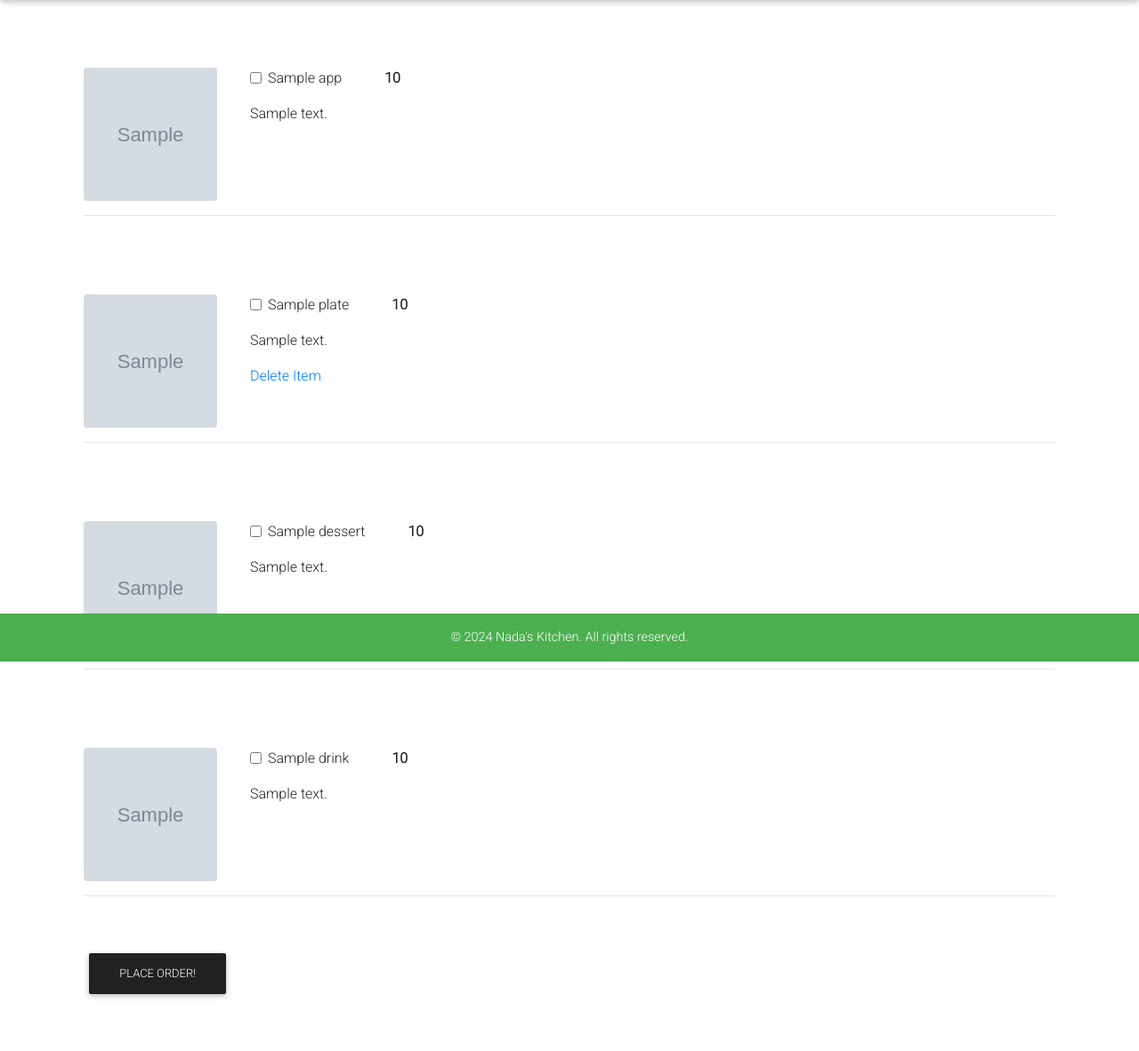
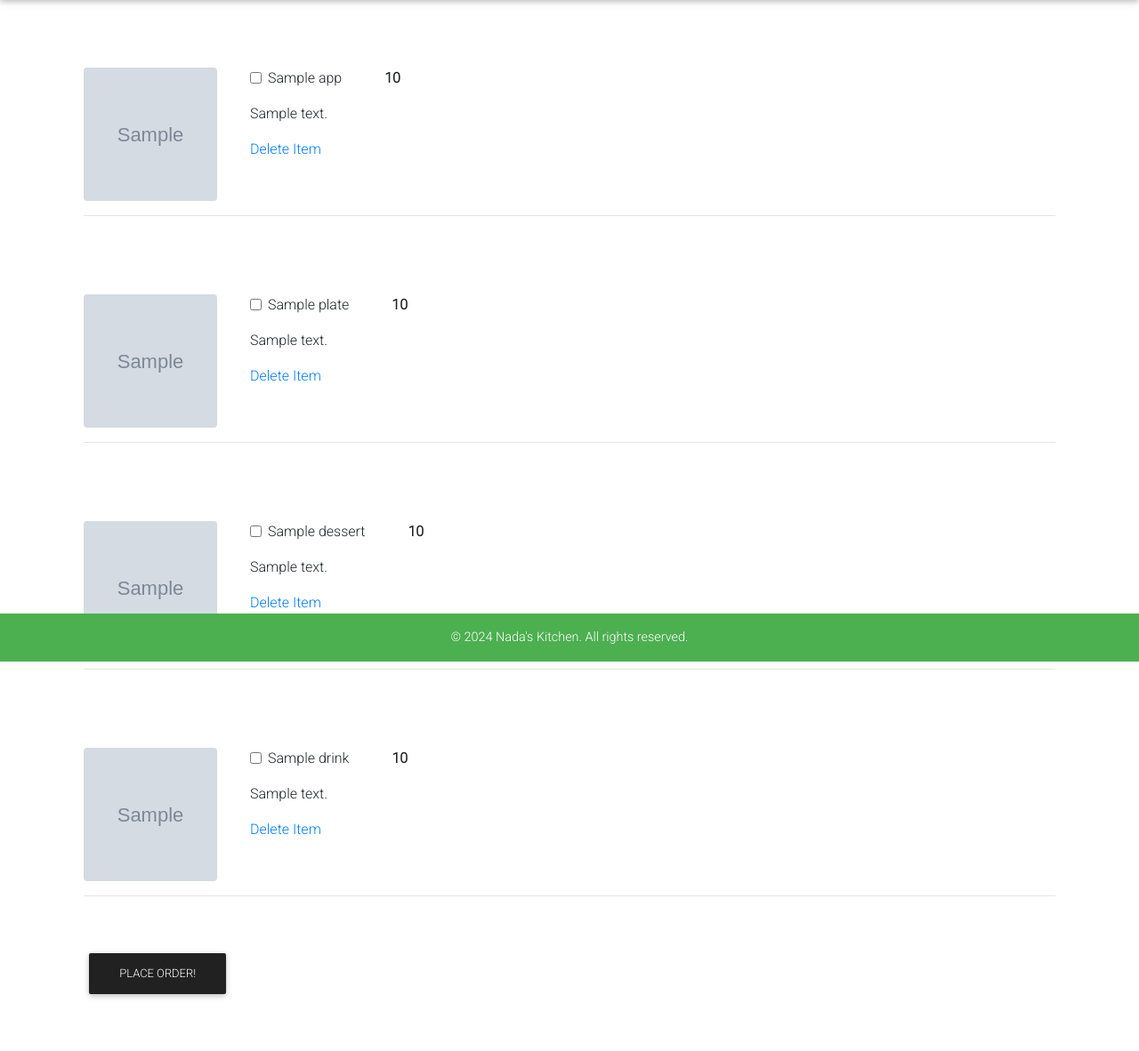
Before and after one commit to jjsemaan/nadas-cuisine, a Django app: template customer/templates/customer/order.html in a window 1280 px wide. Shown: the part 56-1238 px from the top of the page at 89% size. Run offline with Django 4.2, Linux system fonts and the light colour scheme; the template is opened without the code that fills it: most values are stand-ins (such as "Sample title", 1, 10 or a date in 2020); grey boxes marked "Sample" are stand-in pictures; some libraries are stand-ins or nearby versions.

Commit message:
Add menu item delete functionality for Admins

```diff
--- a/customer/templates/customer/order.html
+++ b/customer/templates/customer/order.html
@@ -22,6 +22,7 @@
                                 <p class="font-weight-bold pl-5">{{ app.price }}</p>
                             </div>
                             <p>{{ app.description }}</p>
+                            <a href="{% url 'delete_menu_item' app.item_id %}">Delete Item</a>
                         </div>
                     </div>
                     <hr />
@@ -65,6 +66,7 @@
                                 <p class="font-weight-bold pl-5">{{ dessert.price }}</p>
                             </div>
                             <p>{{ dessert.description }}</p>
+                            <a href="{% url 'delete_menu_item' dessert.item_id %}">Delete Item</a>
                         </div>
                     </div>
                     <hr />
@@ -86,6 +88,7 @@
                                 <p class="font-weight-bold pl-5">{{ drink.price }}</p>
                             </div>
                             <p>{{ drink.description }}</p>
+                            <a href="{% url 'delete_menu_item' drink.item_id %}">Delete Item</a>
                         </div>
                     </div>
                     <hr />
```
